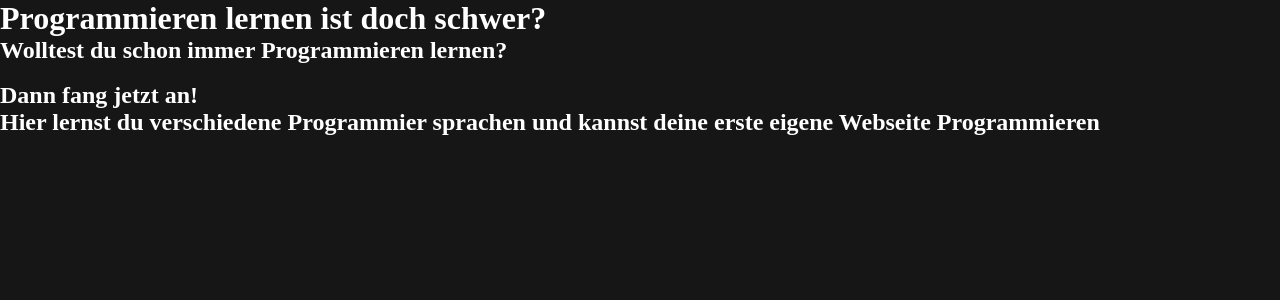
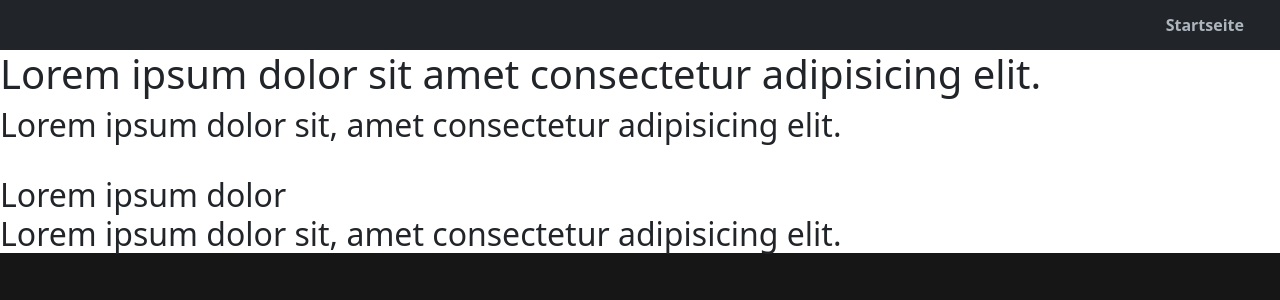
Before and after one commit to pinguinfabi/programmieren.lernen, a PHP site: page / in a window 1280 px wide. Shown: the top 300 px of the page. Run offline with PHP 8.4, Linux system fonts and the light colour scheme; some libraries are stand-ins or nearby versions.

Commit message:
Add files via upload

```diff
--- a/index.html
+++ b/index.html
@@ -4,19 +4,52 @@
     <link rel="stylesheet" href="style.css" />
     <meta charset="UTF-8" />
     <meta name="viewport" content="width=device-width, user-scalable=no" />
+    <script src="./jquery-3.6.0.min.js"></script>
+    <script src="./bootstrap/js/bootstrap.min.js"></script>
+    <link rel="stylesheet" href="./bootstrap/css/bootstrap.min.css" />
 
   </head>
   <body>
+    <div class="navbar-container">
+      <nav class="navbar navbar-expand-sm navbar-dark">
+        <div class="container-fluid justify-content-end">
+          <button
+            class="navbar-toggler nav-color"
+            type="button"
+            data-bs-toggle="collapse"
+            data-bs-target="#navbarNav"
+            aria-controls="navbarNav"
+            aria-expanded="false"
+            aria-label="Toggle navigation"
+          >
+            <span class="navbar-toggler-icon"></span>
+          </button>
+          <div
+            class="collapse navbar-collapse justify-content-end nav-color"
+            id="navbarNav"
+          >
+            <ul class="navbar-nav">
+              <li class="nav-item">
+                <a class="nav-link active" href="index.html">Startseite</a>
+              </li>
+
+            </ul>
+          </div>
+        </div>
+      </nav>
+
+    </div>
+
 
 <div class="gridcontainerindex">
 
   <div class="gridheaderindex">
-    <h1>Programmieren lernen ist doch schwer?</h1>
+    <h1>Lorem ipsum dolor sit amet consectetur adipisicing elit.</h1>
   </div>
   <div class="gridwelcomeindex">
-    <h2>Wolltest du schon immer Programmieren lernen?</h2><br>
-    <h2>Dann fang jetzt an! <br>
-    Hier lernst du verschiedene Programmier sprachen und kannst deine erste eigene Webseite Programmieren</h2>
+    <h2>Lorem ipsum dolor sit, amet consectetur adipisicing elit. </h2><br>
+    <h2>Lorem ipsum dolor <br>
+      Lorem ipsum dolor sit, amet consectetur adipisicing elit.</h2>
   </div>
   <div class="gridmainindex"></div>
   <div class="gridfooterindex"></div>
--- a/style.css
+++ b/style.css
@@ -8,3 +8,61 @@ html {
   color: #ffffff;
   cursor: default;
 }
+
+.navbar {
+  background-color: #212529;
+  height: 3.125em !important;
+}
+
+.nav-color {
+  background-color: #212529 !important;
+}
+
+@media screen and (max-width: 576px) {
+    button .navbar-toggler {
+    flex-direction: column;
+    -ms-flex-direction: column;
+    flex-flow: column;
+    background-color: #212529 !important;
+}
+
+#navbarNav{
+    flex-direction: column;
+    -ms-flex-direction: column;
+    flex-flow: column;
+    flex-basis: 7.5em !important;
+    flex-grow: 0 !important;
+    width: 7.5em !important;
+    float: right !important;
+
+}
+
+nav ul {
+    flex-basis: 7.5em !important;
+    flex-grow: 0 !important;
+    width: 7.5em !important;
+    justify-content: flex-end !important;
+    float: inline-end !important;
+  list-style: none;
+  padding: 0 !important;
+  margin: 0 !important;
+}
+}
+
+li {
+    float: right;
+    display: inline !important;
+  margin-left: 1em !important;
+  margin-right: 1em !important;
+}
+nav a {
+  text-decoration: none !important;
+  color: #adb5bd !important;
+}
+nav a:hover {
+  color: #00b2b2 !important;
+}
+
+nav a.active {
+  font-weight: bold !important;
+}
```
